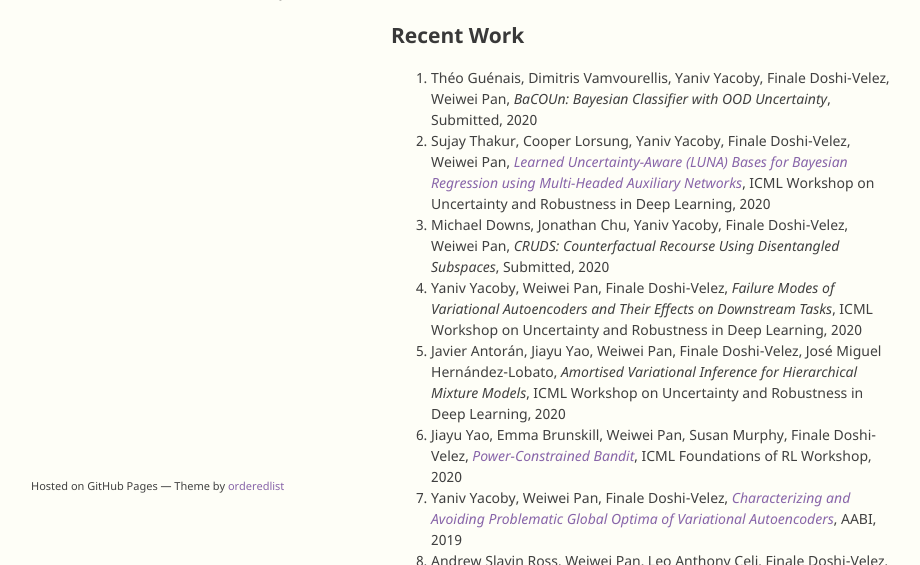
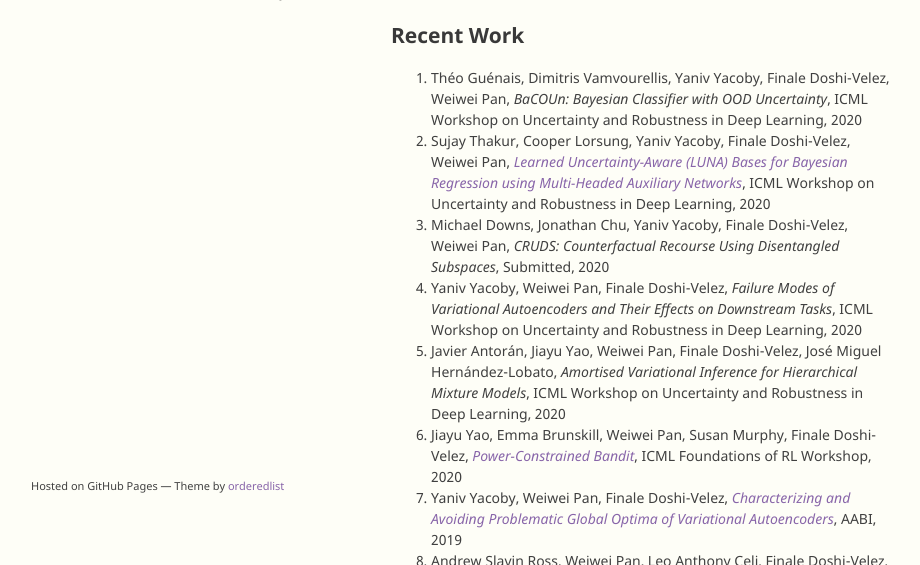
Before and after one commit to onefishy/old_webpage, a Jekyll site: the page built from index.md, in a window 1280 px wide and 900 px high, cut to the strip 335-900 px from the top of the window. Shown: the whole strip, without its empty margins (179-1099 px from the left). Built offline with Jekyll 4.4.1, drawn with Linux system fonts in a browser that asks for light colours; our own code applies the rules of GitHub Pages for plain Markdown files.

Commit message:
Update index.md

```diff
--- a/index.md
+++ b/index.md
@@ -6,7 +6,7 @@ In a former life, I did research in pure math (specifically algebraic topology)
 
 
 ## Recent Work
-1. Théo Guénais, Dimitris Vamvourellis, Yaniv Yacoby, Finale Doshi-Velez, Weiwei Pan, *BaCOUn: Bayesian Classifier with OOD Uncertainty*, Submitted, 2020
+1. Théo Guénais, Dimitris Vamvourellis, Yaniv Yacoby, Finale Doshi-Velez, Weiwei Pan, *BaCOUn: Bayesian Classifier with OOD Uncertainty*, ICML Workshop on Uncertainty and Robustness in Deep Learning, 2020
 2. Sujay Thakur, Cooper Lorsung, Yaniv Yacoby, Finale Doshi-Velez, Weiwei Pan, [*Learned Uncertainty-Aware (LUNA) Bases for Bayesian Regression using Multi-Headed Auxiliary Networks*](https://arxiv.org/abs/2006.11695), ICML Workshop on Uncertainty and Robustness in Deep Learning, 2020
 3. Michael Downs, Jonathan Chu, Yaniv Yacoby, Finale Doshi-Velez, Weiwei Pan, *CRUDS: Counterfactual Recourse Using Disentangled Subspaces*, Submitted, 2020
 4. Yaniv Yacoby, Weiwei Pan, Finale Doshi-Velez, *Failure Modes of Variational Autoencoders and Their Effects on Downstream Tasks*, ICML Workshop on Uncertainty and Robustness in Deep Learning, 2020
```
